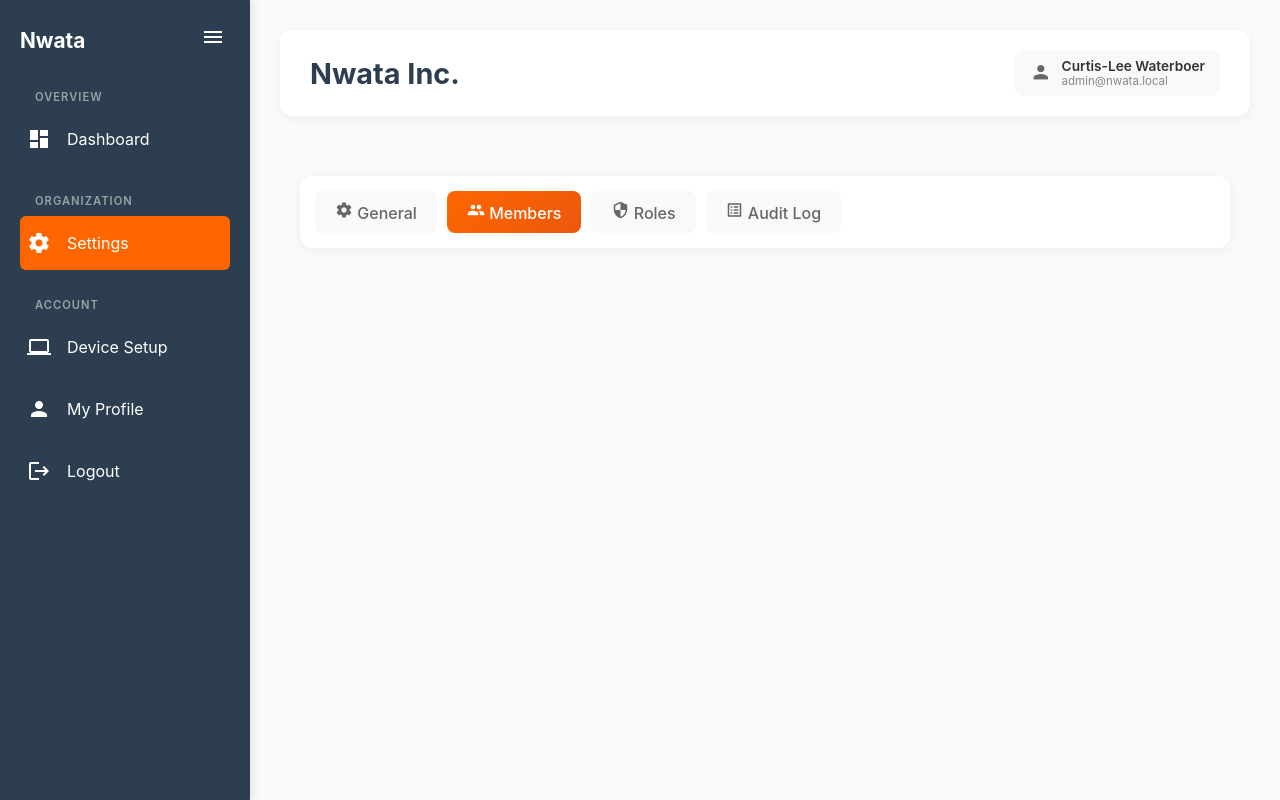
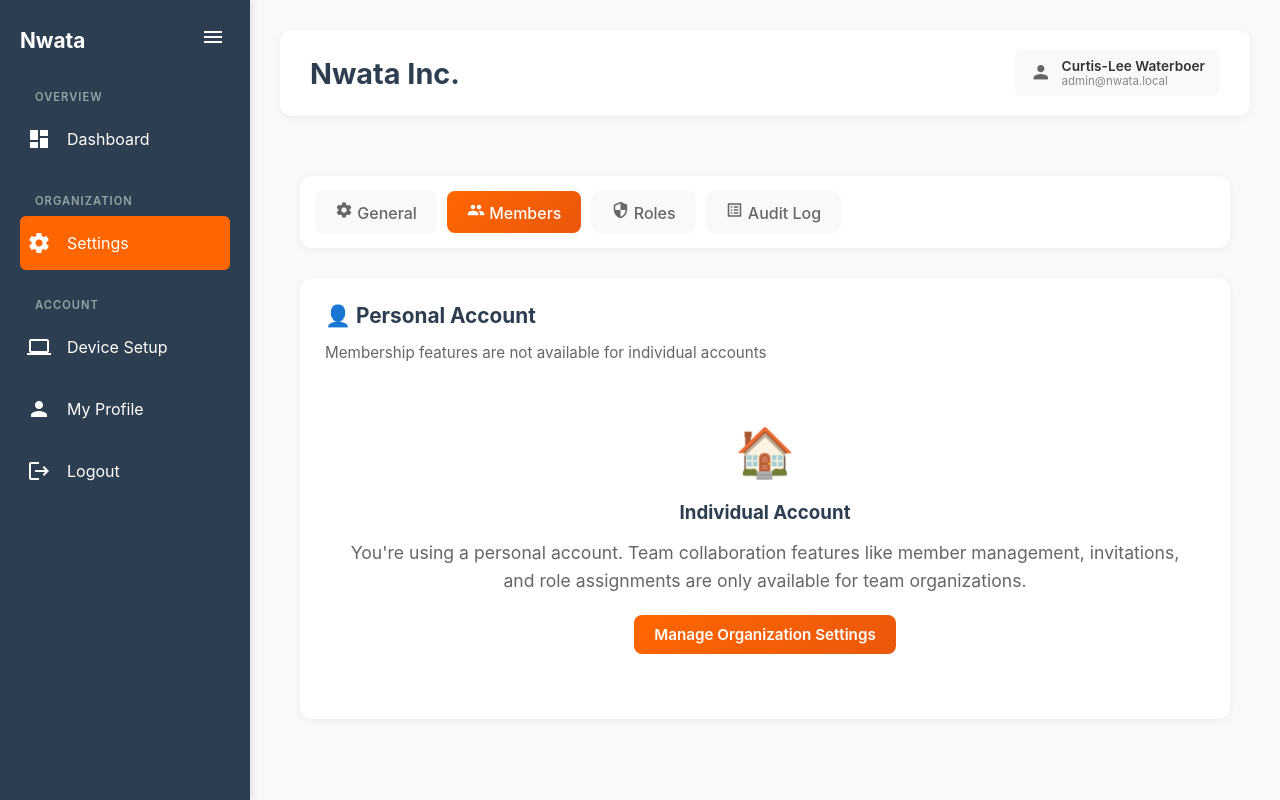
Before and after one commit to cwaterboer/django-nwata, a Django app: page /dashboard/org/settings/?tab=members in a window 1280 px wide. Run offline with Django 5.2, Linux system fonts and the light colour scheme; a user stored in the database is signed in; data comes from the database, SQL or seed files in the repository.

Commit message:
Fix members tab display for personal organizations
Add proper handling for personal accounts in members tab:
- Show informative message for personal organizations instead of blank content
- Explain that membership features are only available for team organizations
- Provide navigation back to general settings
- Maintain existing functionality for team organizations

Resolves issue where members tab showed no content for personal accounts.

```diff
--- a/nwata_web/dashboard/templates/dashboard/org_tabs/tab_members.html
+++ b/nwata_web/dashboard/templates/dashboard/org_tabs/tab_members.html
@@ -1,7 +1,27 @@
 <!-- Members Tab -->
 {% if active_tab == 'members' %}
 <div class="tab-content">
-    {% if not org.is_personal %}
+    {% if org.is_personal %}
+    <!-- Personal Account Message -->
+    <div class="settings-card">
+        <div class="settings-card-title">👤 Personal Account</div>
+        <div class="settings-card-subtitle">Membership features are not available for individual accounts</div>
+
+        <div style="text-align: center; padding: 40px 20px; color: #666;">
+            <div style="font-size: 3em; margin-bottom: 20px;">🏠</div>
+            <h3 style="color: #2c3e50; margin-bottom: 15px;">Individual Account</h3>
+            <p style="font-size: 1.1em; line-height: 1.6;">
+                You're using a personal account. Team collaboration features like member management,
+                invitations, and role assignments are only available for team organizations.
+            </p>
+            <p style="margin-top: 20px;">
+                <a href="{% url 'org_settings' %}?tab=general" class="btn btn-primary">
+                    Manage Organization Settings
+                </a>
+            </p>
+        </div>
+    </div>
+    {% else %}
     <!-- Invite New Member Card -->
     <div class="settings-card">
         <div class="settings-card-title">✉️ Invite New Member</div>
```
